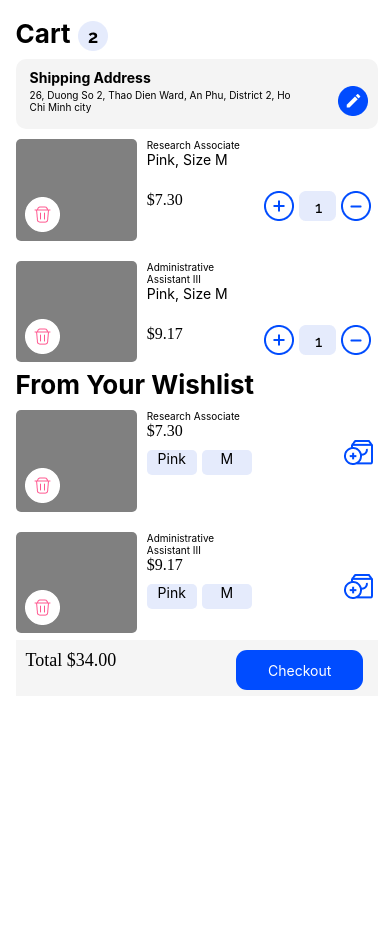
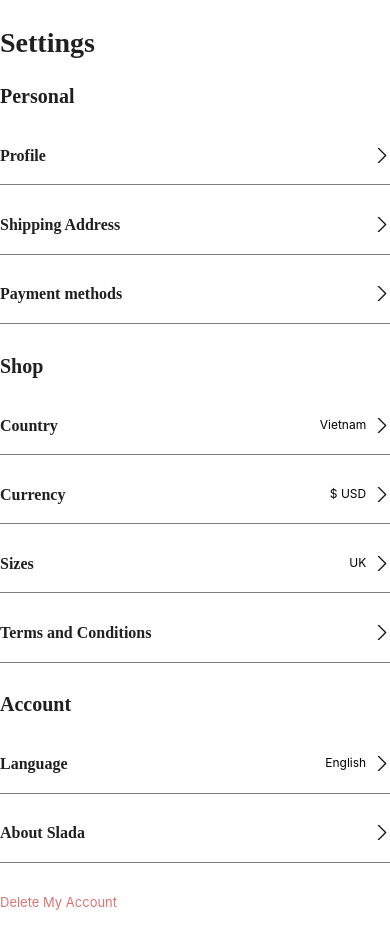
Before and after one commit to VoaquiMacbook/duAnShopping, a React Native app: screen / in a window 390 px wide. Shown: the top 948 px of the page. Before the commit the page ends 844 px from the top, so only its background shows below. Built offline with nearby package versions, Linux system fonts and the light colour scheme.

Commit message:
setting
hoan thanh

```diff
--- a/App.tsx
+++ b/App.tsx
@@ -22,14 +22,14 @@ import Search from './src/apps/main/stacks/Search';
 import Profile from './src/apps/main/tabs/Profile';
 import Wishlist from './src/apps/main/tabs/Wishlist';
 import Cart from './src/apps/main/tabs/Cart';
-
+import Setting from './src/apps/main/tabs/Setting';
 
 
 function App(): React.JSX.Element {
 
   return (
-    <SafeAreaView style={{flex:1}}>
-    <Cart/>
+    <SafeAreaView>
+    <Setting/>
     </SafeAreaView>
   );
 }
--- /dev/null
+++ b/src/apps/main/tabs/Setting.js
@@ -0,0 +1,13 @@
+import { View, Text } from 'react-native'
+import React from 'react'
+import Setting_1 from '../../../voaqui/Setting_1'
+
+const Setting = () => {
+  return (
+    <View>
+      <Setting_1/>
+    </View>
+  )
+}
+
+export default Setting
--- a/src/voaqui/Profile_1.js
+++ b/src/voaqui/Profile_1.js
@@ -241,7 +241,7 @@ const styles = StyleSheet.create({
         paddingEnd: '3%',
         marginTop:'5%'
     },
-    // cloumn
+    // cloumn, row
     vertical: {
         flexDirection: 'column',
     },
--- /dev/null
+++ b/src/voaqui/Setting_1.js
@@ -0,0 +1,150 @@
+import { View, Text, FlatList, SafeAreaView, StyleSheet, ScrollView, TouchableOpacity, Image } from 'react-native'
+import React from 'react'
+
+const Setting_1 = () => {
+    return (
+        <SafeAreaView style={styles.container}>
+            <ScrollView>
+                <Text style={styles.txt_tilte}>Settings</Text>
+                <Text style={styles.txt_tilte_m}>Personal</Text>
+                <TouchableOpacity style={styles.horizontal}>
+                    <Text style={[styles.txt_tilte_s, styles.flex]}>Profile</Text>
+                    <Image style={styles.ic_right} source={require('../../assets/image/ic_right2.png')} />
+                </TouchableOpacity>
+                <View style={styles.line}></View>
+                <TouchableOpacity style={styles.horizontal}>
+                    <Text style={[styles.txt_tilte_s, styles.flex]}>Shipping Address</Text>
+                    <Image style={styles.ic_right} source={require('../../assets/image/ic_right2.png')} />
+                </TouchableOpacity>
+                <View style={styles.line}></View>
+                <TouchableOpacity style={styles.horizontal}>
+                    <Text style={[styles.txt_tilte_s, styles.flex]}>Payment methods</Text>
+                    <Image style={styles.ic_right} source={require('../../assets/image/ic_right2.png')} />
+                </TouchableOpacity>
+                <View style={styles.line}></View>
+                <Text style={styles.txt_tilte_m}>Shop</Text>
+                <TouchableOpacity style={styles.horizontal}>
+                    <Text style={[styles.txt_tilte_s, styles.flex]}>Country</Text>
+                    <Text style={styles.txt_tilte_xs}>Vietnam</Text>
+                    <Image style={styles.ic_right} source={require('../../assets/image/ic_right2.png')} />
+                </TouchableOpacity>
+                <View style={styles.line}></View>
+                <TouchableOpacity style={styles.horizontal}>
+                    <Text style={[styles.txt_tilte_s, styles.flex]}>Currency</Text>
+                    <Text style={styles.txt_tilte_xs}>$ USD</Text>
+                    <Image style={styles.ic_right} source={require('../../assets/image/ic_right2.png')} />
+                </TouchableOpacity>
+                <View style={styles.line}></View>
+                <TouchableOpacity style={styles.horizontal}>
+                    <Text style={[styles.txt_tilte_s, styles.flex]}>Sizes</Text>
+                    <Text style={styles.txt_tilte_xs}>UK</Text>
+                    <Image style={styles.ic_right} source={require('../../assets/image/ic_right2.png')} />
+                </TouchableOpacity>
+                <View style={styles.line}></View>
+                <TouchableOpacity style={styles.horizontal}>
+                    <Text style={[styles.txt_tilte_s, styles.flex]}>Terms and Conditions</Text>
+                    <Image style={styles.ic_right} source={require('../../assets/image/ic_right2.png')} />
+                </TouchableOpacity>
+                <View style={styles.line}></View>
+                <Text style={styles.txt_tilte_m}>Account</Text>
+                <TouchableOpacity style={styles.horizontal}>
+                    <Text style={[styles.txt_tilte_s, styles.flex]}>Language</Text>
+                    <Text style={styles.txt_tilte_xs}>English</Text>
+                    <Image style={styles.ic_right} source={require('../../assets/image/ic_right2.png')} />
+                </TouchableOpacity>
+                <View style={styles.line}></View>
+                <TouchableOpacity style={styles.horizontal}>
+                    <Text style={[styles.txt_tilte_s, styles.flex]}>About Slada</Text>
+                    <Image style={styles.ic_right} source={require('../../assets/image/ic_right2.png')} />
+                </TouchableOpacity>
+                <View style={styles.line}></View>
+                <Text style={styles.txt_tilte_xs_2}>Delete My Account</Text>
+                <Text style={styles.txt_tilte_m_2}>Slada</Text>
+                <Text style={styles.txt_tilte_xs}>Version 1.0 April, 2020</Text>
+            </ScrollView>
+        </SafeAreaView>
+    )
+}
+
+export default Setting_1
+const styles = StyleSheet.create({
+    // container
+    container: {
+        paddingEnd: '6%',
+        paddingStart: '6%',
+        maxHeight:'95%',
+    },
+    // cloumn, row
+    vertical: {
+        flexDirection: 'column',
+    },
+    horizontal: {
+        flexDirection: 'row',
+    },
+    // flex
+    flex: {
+        flex: 1,
+    },
+    // item
+    item: {
+        padding: 20,
+        margin: 2,
+        borderColor: "pink",
+    },
+    // line
+    line: {
+        width: '100%',
+        height: 0.5,
+        backgroundColor: 'gray',
+        marginTop: '1%',
+        marginBottom: '8%',
+    },
+    // custom tilte
+    txt_tilte: {
+        fontSize: 28,
+        lineHeight: 85,
+        fontWeight: '700',
+        fontFamily: 'raleway',
+        color: '#202020',
+        letterspacing: -0.28,
+    },
+    txt_tilte_xs_2:{
+        paddingBottom: '8%',
+        fontSize: 13,
+        fontWeight: '400',
+        marginEnd:'2%',
+        color:'#D97474',
+    },
+    txt_tilte_xs:{
+        fontSize: 12,
+        fontWeight: '400',
+        marginEnd:'2%',
+    },
+    txt_tilte_s: {
+        fontSize: 16,
+        fontWeight: '600',
+        fontFamily: 'raleway',
+        color: '#202020',
+        paddingBottom: '4%'
+    },
+    txt_tilte_m_2: {
+        fontSize: 20,
+        fontWeight: '900',
+        fontFamily: 'raleway',
+        color: '#202020',
+
+    },
+    txt_tilte_m: {
+        fontSize: 20,
+        fontWeight: '800',
+        fontFamily: 'raleway',
+        color: '#202020',
+        paddingBottom: '10%'
+    },
+    ic_right: {
+        width: 16,
+        height: 15,
+        marginVertical:1,
+    }
+
+})
```
Also changed, not shown: assets/image/ic_right.png (added), assets/image/ic_right2.png (added), 5 other files (tests, documents, lock files or other folders).
